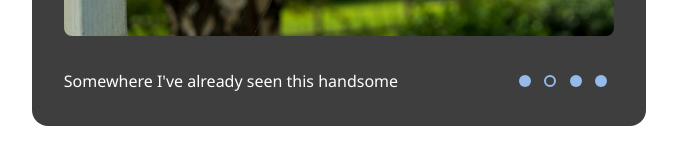
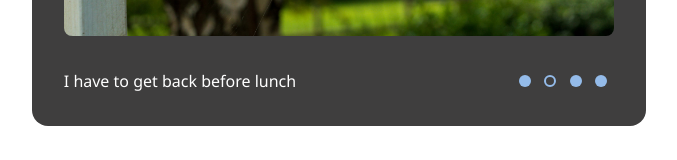
Before and after one commit to mayerror/cssMemSlider, a plain HTML site: page cssMemSlider/index.html in a window 1280 px wide. Both pictures are taken after a click on the element 851 px from the left and 518 px from the top of the page. Shown: the part 438-598 px from the top of the page, without its empty margins (301-978 px from the left). Drawn offline with Linux system fonts and the light colour scheme.

Commit message:
feat: add update caption with animation function (Sun Oct 17 15:15:22 2021)

```diff
--- a/cssMemSlider/index.html
+++ b/cssMemSlider/index.html
@@ -30,7 +30,7 @@
         </div>
       </div>
       <div class="mem-slider__tools">
-        <div class="mem-slider__caption mem-slider__caption-active">
+        <div class="mem-slider__caption mem-slider__caption_active mem-slider__caption_trans">
           <p>Somewhere I've already seen this handsome</p>
         </div>
         <div class="mem-slider__caption">
--- a/cssMemSlider/script.js
+++ b/cssMemSlider/script.js
@@ -4,7 +4,9 @@ const slideWrapper = document.querySelector('.mem-slider__container'),
       slides = document.querySelectorAll('.mem-slider__slide'),
       bulletsAreas = document.querySelectorAll('.mem-slider__bullet-area'),
       bullets = document.querySelectorAll('.mem-slider__bullet'),
+      captions = document.querySelectorAll('.mem-slider__caption'),
       slideWidth = slides[0].offsetWidth;
+
 let index = 1;
 
 
@@ -20,11 +22,13 @@ function init() {
           index = +item.dataset.order;
         }
         bulletsUpdate();
+        captionUpdate();
       }
     });
   });
 }
 
+// Update active bullet
 function bulletsUpdate() {
   bullets.forEach(bullet => {
     bullet.classList.remove('mem-slider__bullet_active');
@@ -32,4 +36,16 @@ function bulletsUpdate() {
   bullets[index-1].classList.add('mem-slider__bullet_active');
 }
 
+// Update active caption with animation
+function captionUpdate() {
+  captions.forEach(caption => {
+    caption.classList.remove('mem-slider__caption_active');
+    caption.classList.remove('mem-slider__caption_trans');
+  });
+  captions[index-1].classList.add('mem-slider__caption_active');
+  setTimeout(() => {
+    captions[index-1].classList.add('mem-slider__caption_trans');
+  }, 0);
+}
+
 init();
--- a/cssMemSlider/style.css
+++ b/cssMemSlider/style.css
@@ -62,11 +62,21 @@
 }
 
 .mem-slider__caption {
+  position: relative;
+  left: 5rem;
   color: #fff;
   display: none;
+  transition: all .6s;
+  opacity: 0;
 }
 
-.mem-slider__caption-active {
+.mem-slider__caption_trans {
+  transition: all .6s;
+  opacity: 1;
+  left: 0;
+}
+
+.mem-slider__caption_active {
   display: block;
 }
 
```
